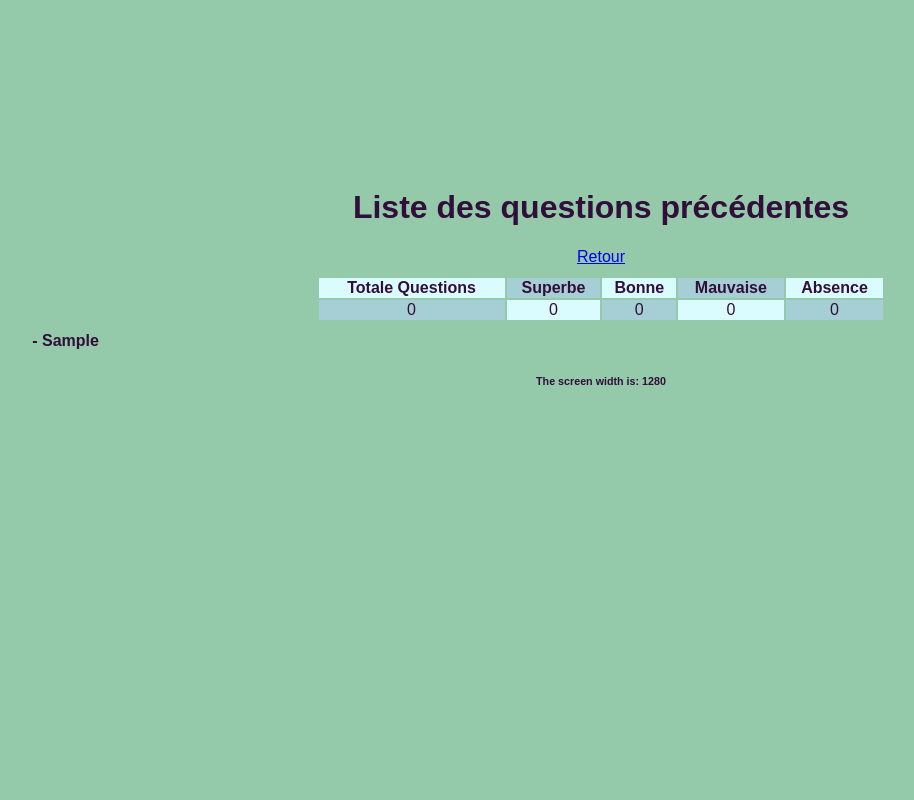
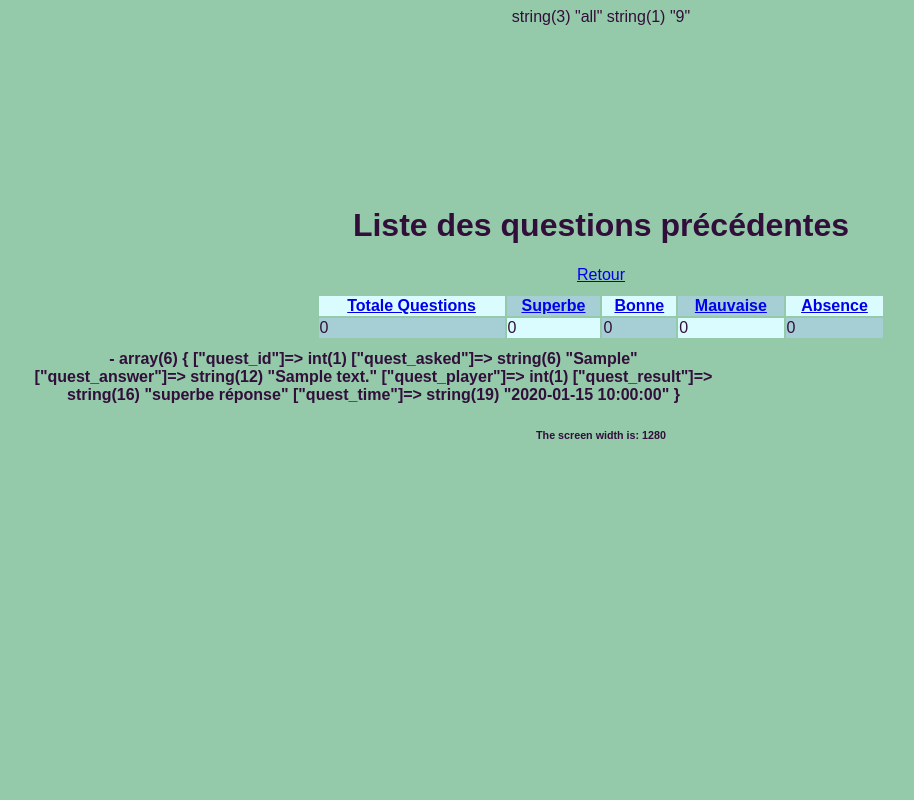
Before and after one commit to Leerlandais/questionnaire, a PHP site: page /public/index.php?p=show&showtype=all in a window 1280 px wide. Shown: the whole page, without its empty margins (39-953 px from the left). Run offline with PHP 8.4, Linux system fonts and the light colour scheme; data comes from the database, SQL or seed files in the repository; both versions use the stored data as it was after the commit; tables that the repository leaves empty hold one stand-in row (values such as "Sample post"); a stand-in replaces the project's code that opens the database connection; some libraries are stand-ins or nearby versions.

Commit message:
select by type OK, just needs displaying

```diff
--- a/model/questModel.php
+++ b/model/questModel.php
@@ -89,6 +89,29 @@ function getQuestionTotals(PDO $db) : array | string {
             }
 }
 
+function getAnswerType(PDO $db, $questType) : array | string {
+    $cleanedType = htmlspecialchars(strip_tags(trim($questType)), ENT_QUOTES);
+if ($questType == "9") {
+    $sql = "SELECT *
+            FROM questionarchive";
+}else {
+    $sql = "SELECT *
+            FROM questionarchive
+            WHERE quest_result = $questType";
+    }
+
+    try {
+    $query = $db->query($sql);
+    $result = $query->fetchAll(PDO::FETCH_ASSOC);
+    $query->closeCursor();
+
+        return $result;
+    } catch (Exception ) {
+       $result = "Error getting Types";
+        return $result;
+    }
+}
+
 function addNewQuestion (PDO $db, $playerInp, $questInp, $answerInp, $answerType) {
     $cleanedQuestion = htmlspecialchars(strip_tags(trim($questInp)), ENT_QUOTES);
     $cleanedAnswer = htmlspecialchars(strip_tags(trim($answerInp)), ENT_QUOTES);
--- a/public/index.php
+++ b/public/index.php
@@ -33,7 +33,7 @@ if (isset($_POST["questInp"])) {
     }else if (isset($_POST['absentInp'])) {
         $answerType = 4;
         $answerInp = "";
-        $questInp = "";
+        $questInp = "absent";
     }
 
     $addQuestion = addNewQuestion ($db, $playerInp, $questInp, $answerInp, $answerType);
@@ -44,6 +44,30 @@ if (isset($_POST["questInp"])) {
     $addQuestion = addNewQuestion ($db, $playerInp, $questInp, $answerInp, $answerType);
 }
 
+if (isset($_GET["showtype"])) {
+    switch($_GET["showtype"]) {
+        case "all" :
+            $ansType = "9";
+            break;
+            case "great" :
+                $ansType = "1";
+                break;
+                case "good" :
+                    $ansType = "2";
+                    break;
+                    case "bad" :
+                        $ansType = "3";
+                        break;
+                        case "abs" :
+                            $ansType = "4";
+                            break;
+                        }
+
+                        var_dump($_GET["showtype"]);
+                        var_dump($ansType);
+    $getAnsByType = getAnswerType($db, $ansType);
+}
+
 
 
 
--- a/view/showView.php
+++ b/view/showView.php
@@ -12,11 +12,11 @@
         <a href="?p=home">Retour</a>
         <table class="statTable">
             <tr>
-                <th>Totale Questions</th>
-                <th>Superbe</th>
-                <th>Bonne</th>
-                <th>Mauvaise</th>
-                <th>Absence</th>
+                <th><a href="?p=show&showtype=all">Totale Questions</a></th>
+                <th><a href="?p=show&showtype=great">Superbe</a></th>
+                <th><a href="?p=show&showtype=good">Bonne</a></th>
+                <th><a href="?p=show&showtype=bad">Mauvaise</a></th>
+                <th><a href="?p=show&showtype=abs">Absence</a></th>
             </tr>
             <tr>
                 <?php
@@ -53,7 +53,7 @@
                             $showQ['result'] = "manque de sa présence";
                                     break;
                     }
-                    if($showQ["quest"] !== "") {
+                 if(!isset($_GET["showtype"])) {
     ?>
         <div class="prevQuest">
             <h4 id="hideMyInfo">- <?=$showQ["quest"]?></h4>
@@ -63,8 +63,31 @@
             </div>
         </div>
     <?php
+    }else if($_GET["showtype"]){
+        foreach ($getAnsByType as $type) {
+            switch ($type['quest_result']) {
+                case 1 :
+                    $type['quest_result'] = "superbe réponse";
+                            break;
+                        case 2 :
+                    $type['quest_result'] = "bonne réponse";
+                            break;
+                        case 3 :
+                    $type['quest_result'] = "mauvaise réponse";
+                            break;
+                        case 4 :
+                    $type['quest_result'] = "manque de sa présence";
+                            break;
+            }
+        ?>
+        <div class="prevQuest">
+            <h4> - <?=var_dump($type)?></h4>
+
+        </div>
+        <?php
+        }
     }
-    }
+}
     ?>
     </div>
     </div>
```
Also changed, not shown: datas/questionnaire.sql (+22 -12 lines), control/pageRouter.php (line endings or trailing spaces).
